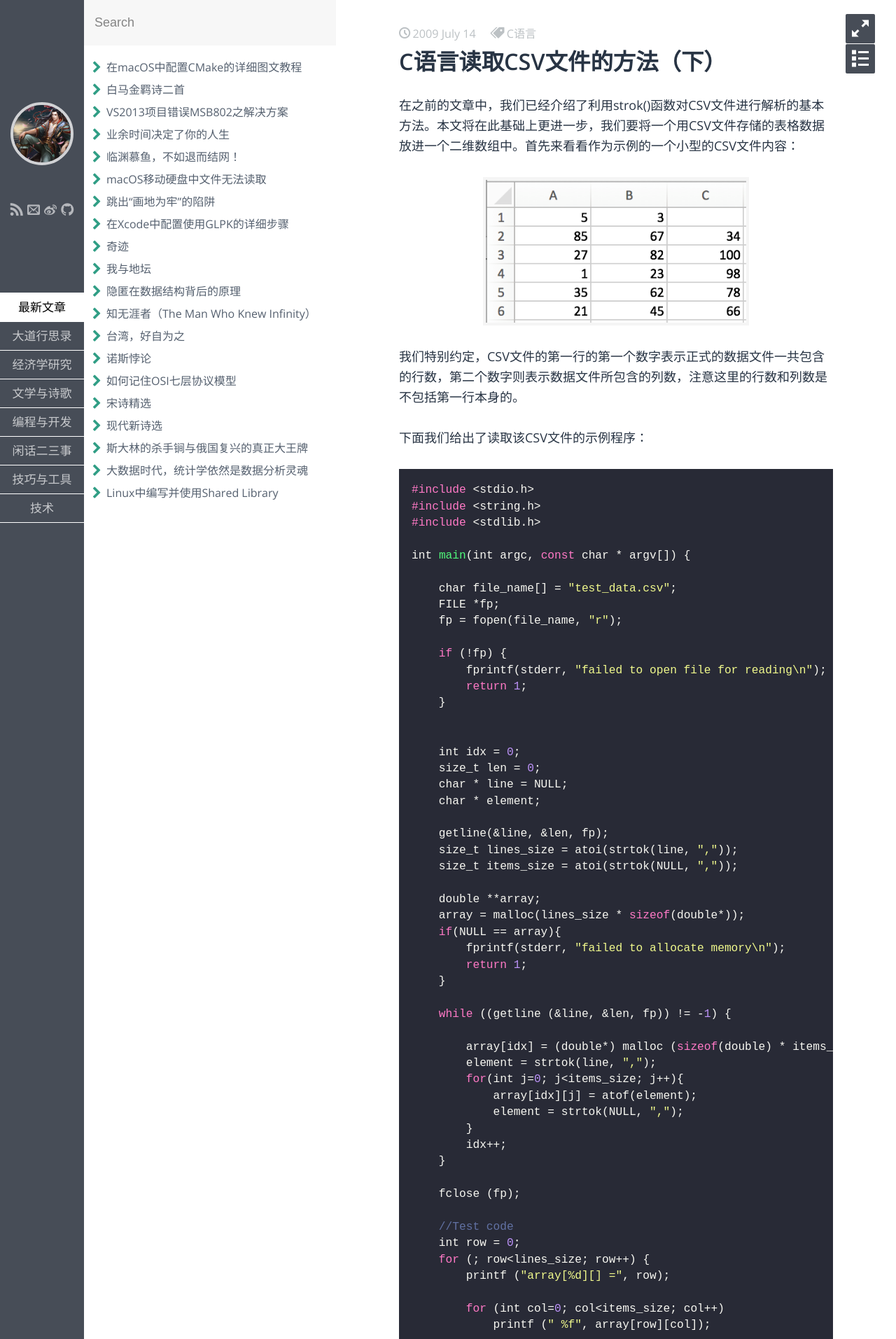
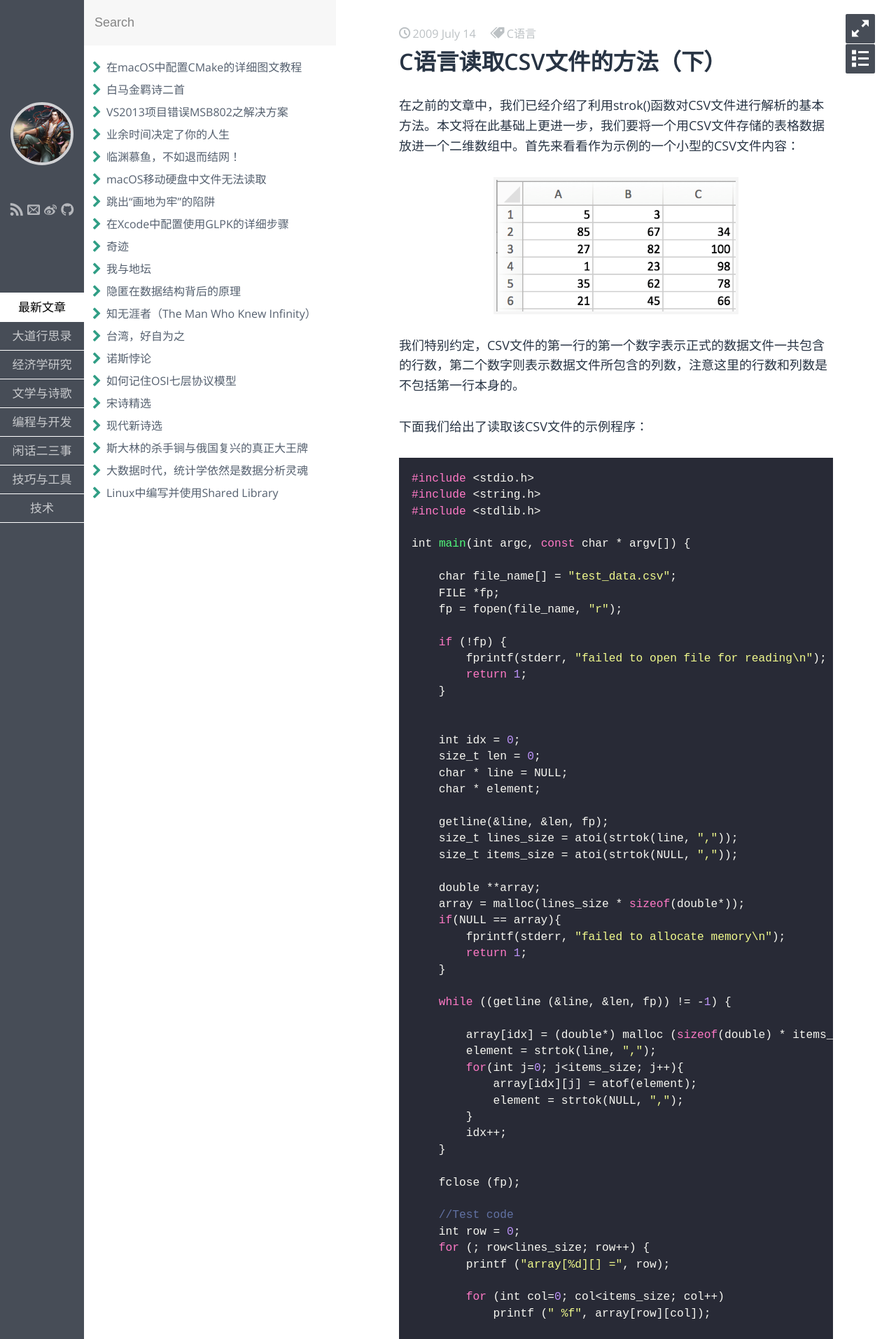
Before and after one commit to fzuo/baimafujinji, a Jekyll site: the page built from _posts/tech/2009-07-14-read-csv-in-c2.md, in a window 1280 px wide. Shown: the top 1913 px of the page at 70% size. Built offline with Jekyll 4.4.1, drawn with Linux system fonts in a browser that asks for light colours; some web fonts are replaced.

Commit message:
Update 2009-07-14-read-csv-in-c2.md

```diff
--- a/_posts/tech/2009-07-14-read-csv-in-c2.md
+++ b/_posts/tech/2009-07-14-read-csv-in-c2.md
@@ -10,7 +10,7 @@
 在之前的文章中，我们已经介绍了利用strok()函数对CSV文件进行解析的基本方法。本文将在此基础上更进一步，我们要将一个用CSV文件存储的表格数据放进一个二维数组中。首先来看看作为示例的一个小型的CSV文件内容：
 
 <p align="center">
-<img src="https://fzuo.github.io/assets/img/shared_lib/csv02.png" width="380">
+<img src="https://fzuo.github.io/assets/img/shared_lib/csv02.png" width="350">
 </p>
 
 我们特别约定，CSV文件的第一行的第一个数字表示正式的数据文件一共包含的行数，第二个数字则表示数据文件所包含的列数，注意这里的行数和列数是不包括第一行本身的。
```
